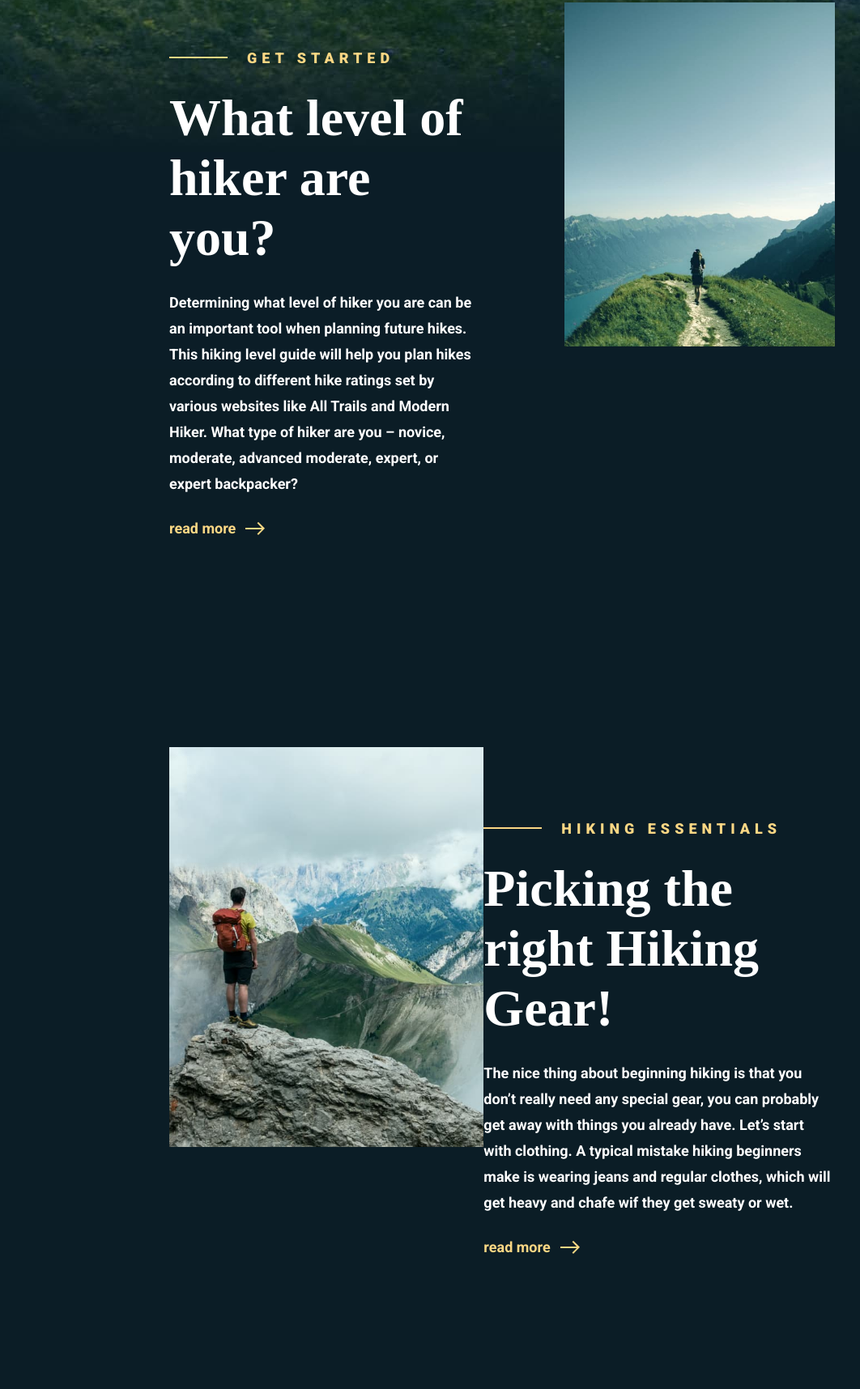
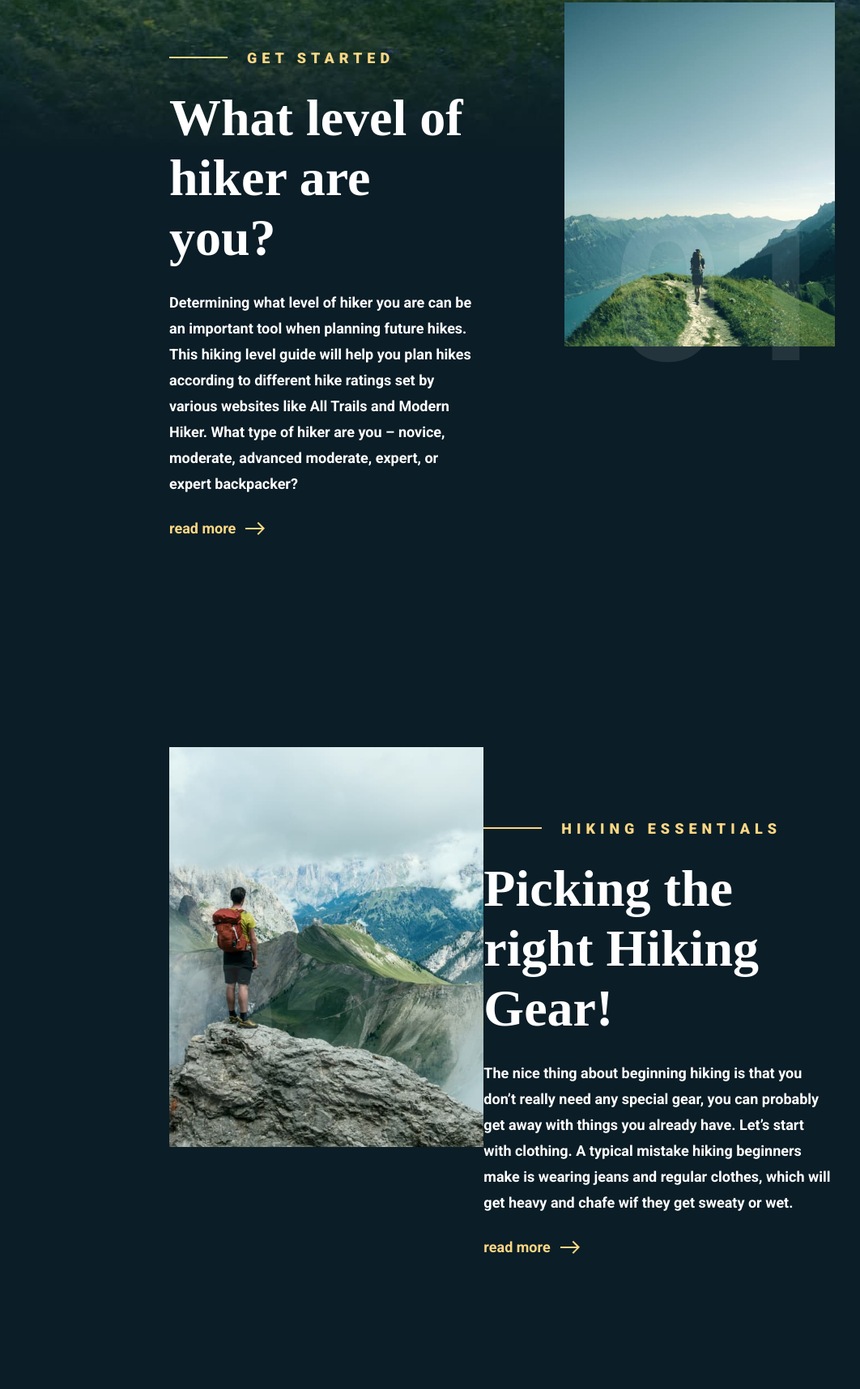
Before and after one commit to Anasteshka/MNTN, a plain HTML site: page index.html in a window 1280 px wide. Shown: the part 1444-3160 px from the top of the page at 81% size, without its empty margins (20-1082 px from the left). Drawn offline with nearby package versions, Linux system fonts and the light colour scheme.

Commit message:
added nums

```diff
--- a/index.html
+++ b/index.html
@@ -92,6 +92,7 @@
     </header>
     <main>
       <section class="container article-section">
+        <p class="sec-num">01</p>
         <div class="article-discription">
           <p class="article-subtitle">Get Started</p>
           <h2 class="article-title">What level of hiker are you?</h2>
@@ -124,6 +125,7 @@
         </div>
       </section>
       <section class="container article-section">
+        <p class="sec-num">02</p>
         <div class="img-thumb">
           <img
             srcset="
@@ -155,6 +157,7 @@
         </div>
       </section>
       <section class="container article-section">
+        <p class="sec-num">03</p>
         <div class="article-discription">
           <p class="article-subtitle">Where You Go Is The Key</p>
           <h2 class="article-title">Understand Your Map & Timing</h2>
--- a/styles.css
+++ b/styles.css
@@ -8,6 +8,14 @@ body {
   background-repeat: no-repeat;
   background-size: auto;
   background-position: top;
+}
+
+@media (min-device-pixel-ratio: 2),
+  (min-resolution: 192dpi),
+  (min-resolution: 2dppx) {
+  body {
+    background-image: url(./images/bg-img/hero-2x.jpg);
+  }
 }
 
 a {
@@ -288,3 +296,11 @@ section.container {
   justify-content: right;
   gap: 114px;
 }
+
+.sec-num {
+  color: rgb(255, 255, 255, 0.1);
+  font-size: 240px;
+  font-weight: 700;
+  line-height: 1;
+  position: absolute;
+}
```
